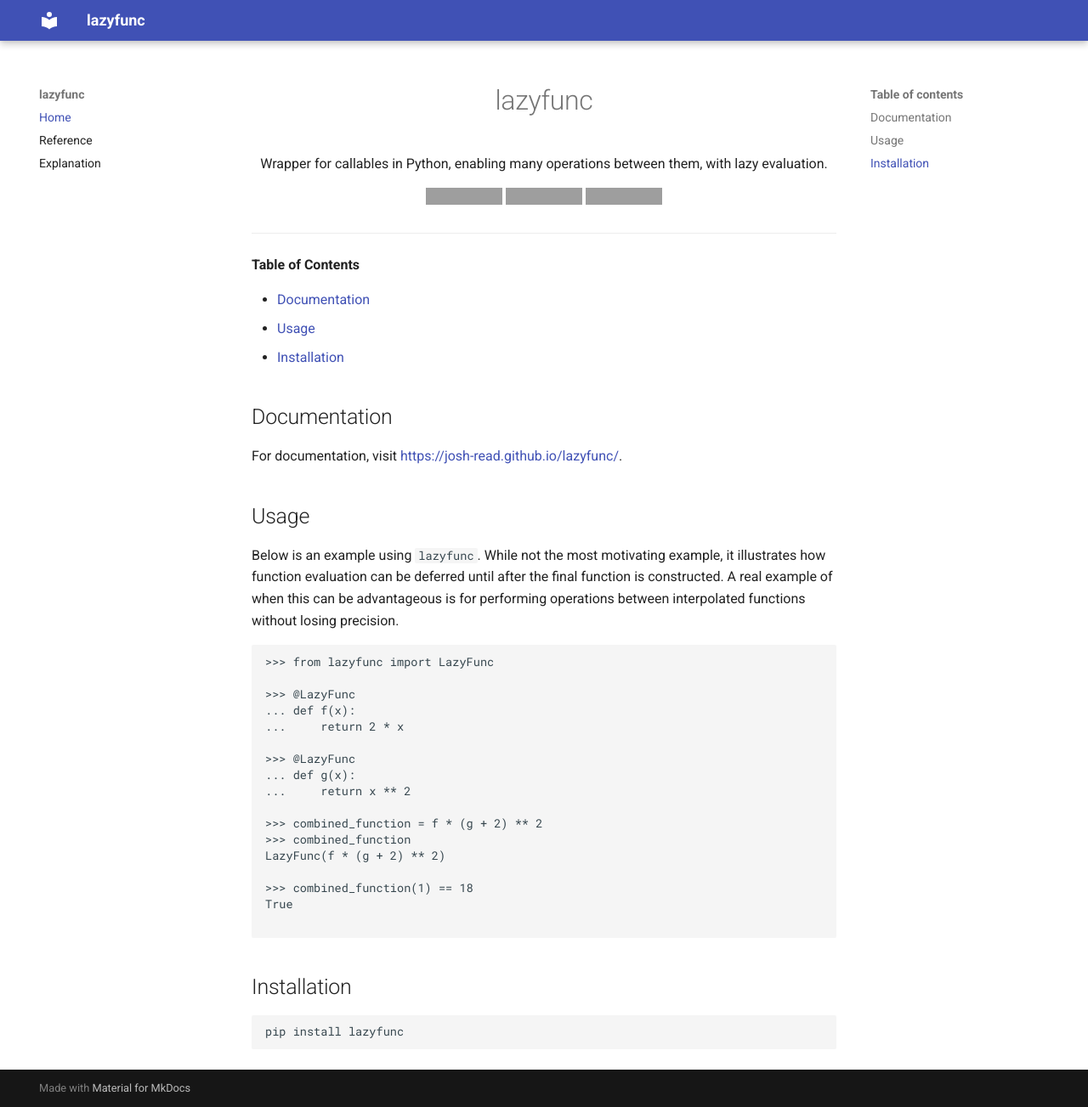
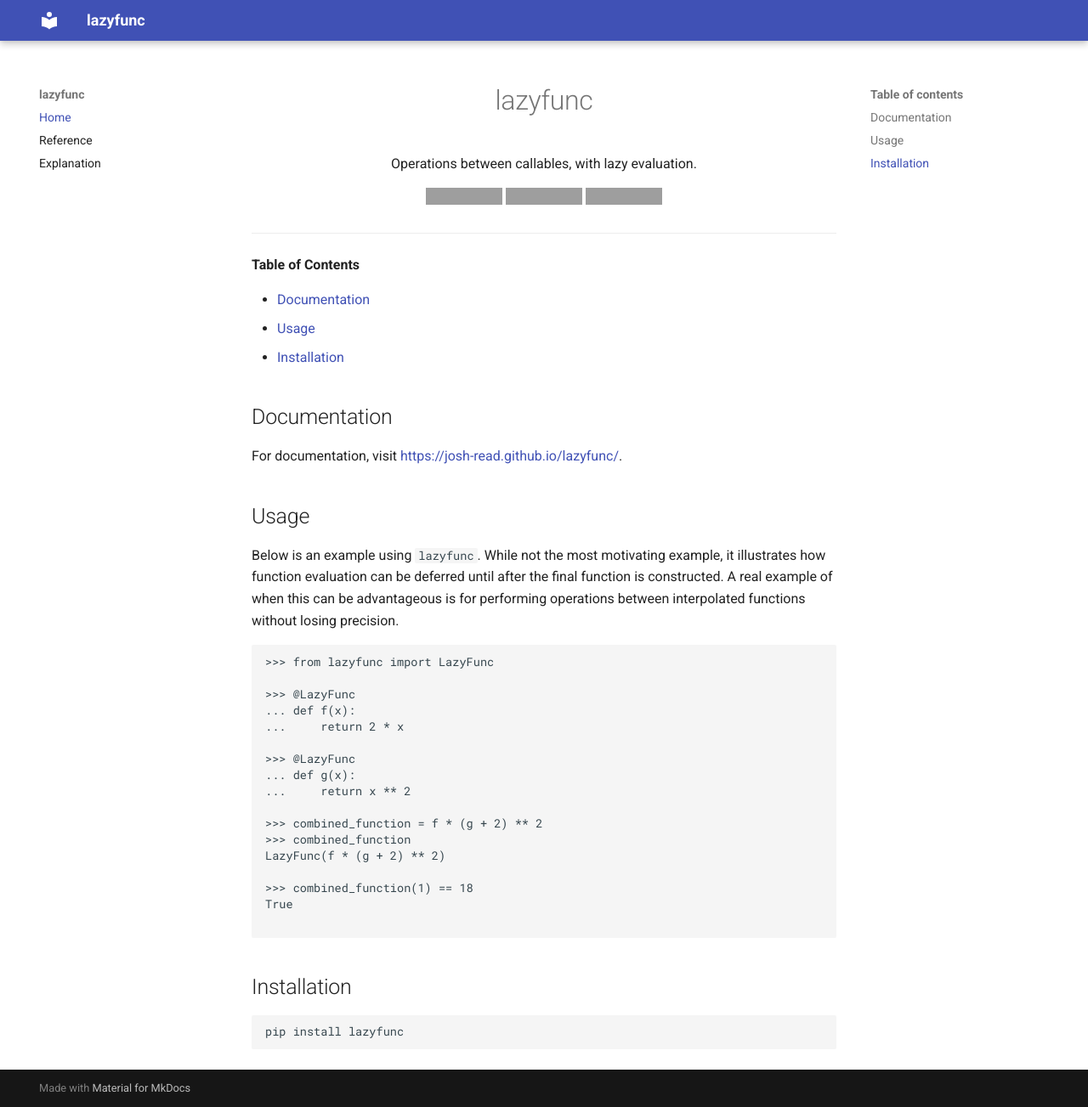
Before and after one commit to josh-read/lazyfunc, an MkDocs documentation site: the page built from docs/README.md, in a window 1280 px wide and 1303 px high. Shown: the whole window at 85% size. Built offline with MkDocs 1.6.1 and Material for MkDocs 9.7.7, drawn with Linux system fonts in a browser that asks for light colours; grey boxes are pictures that could not be loaded.

Commit message:
Revise project description

```diff
--- a/docs/README.md
+++ b/docs/README.md
@@ -1,6 +1,6 @@
 <h1 align="center">lazyfunc</h1>
 
-<p align="center">Wrapper for callables in Python, enabling many operations between them, with lazy evaluation.</p>
+<p align="center">Operations between callables, with lazy evaluation.</p>
 
 <p align="center">
   <a href="https://github.com/josh-read/lazyfunc/actions/workflows/ci.yml"><img
--- a/pyproject.toml
+++ b/pyproject.toml
@@ -4,7 +4,7 @@
 
 [project]
 name = "lazyfunc"
-description = "Wrapper for callables in Python, enabling many operations between them, with lazy evaluation."
+description = "Operations between callables, with lazy evaluation."
 readme = "README.md"
 requires-python = ">=3.9"
 license = {file = "LICENSE.txt"}
```
